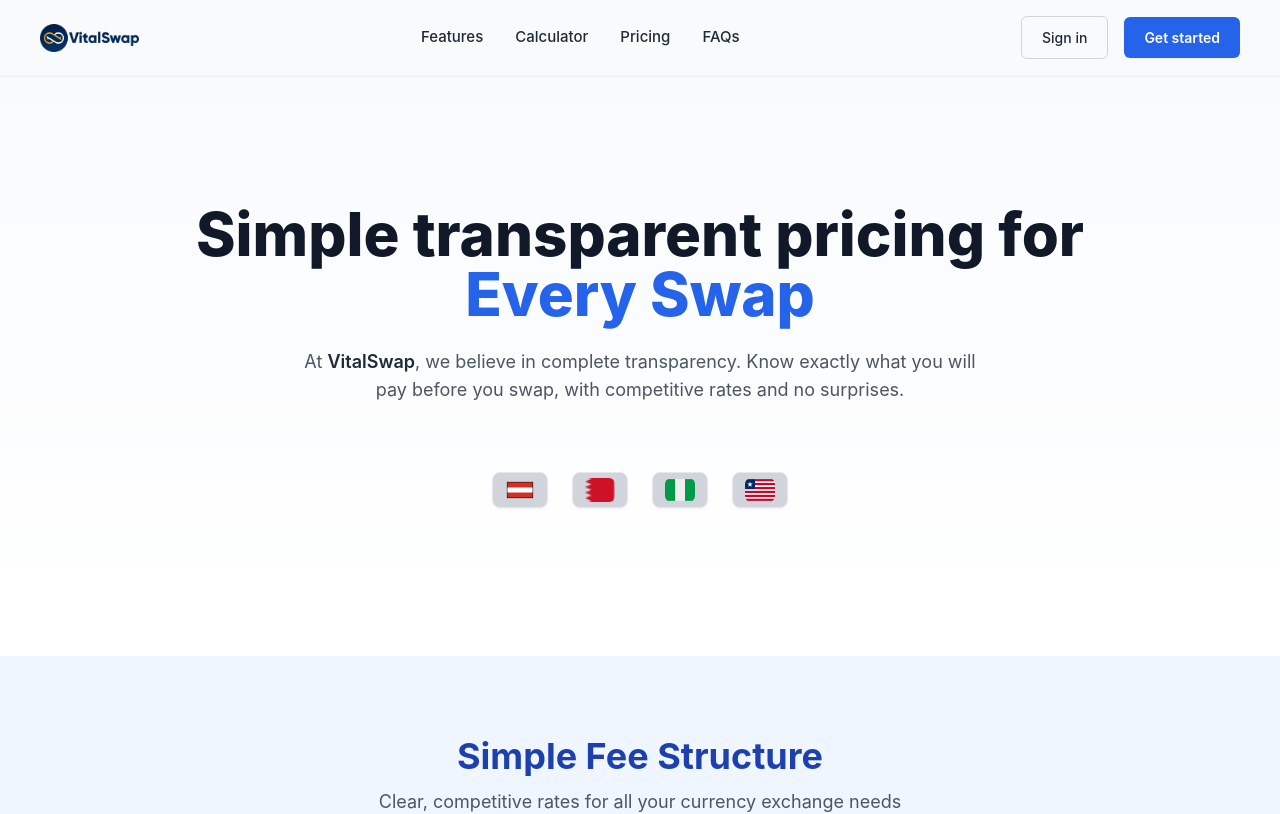
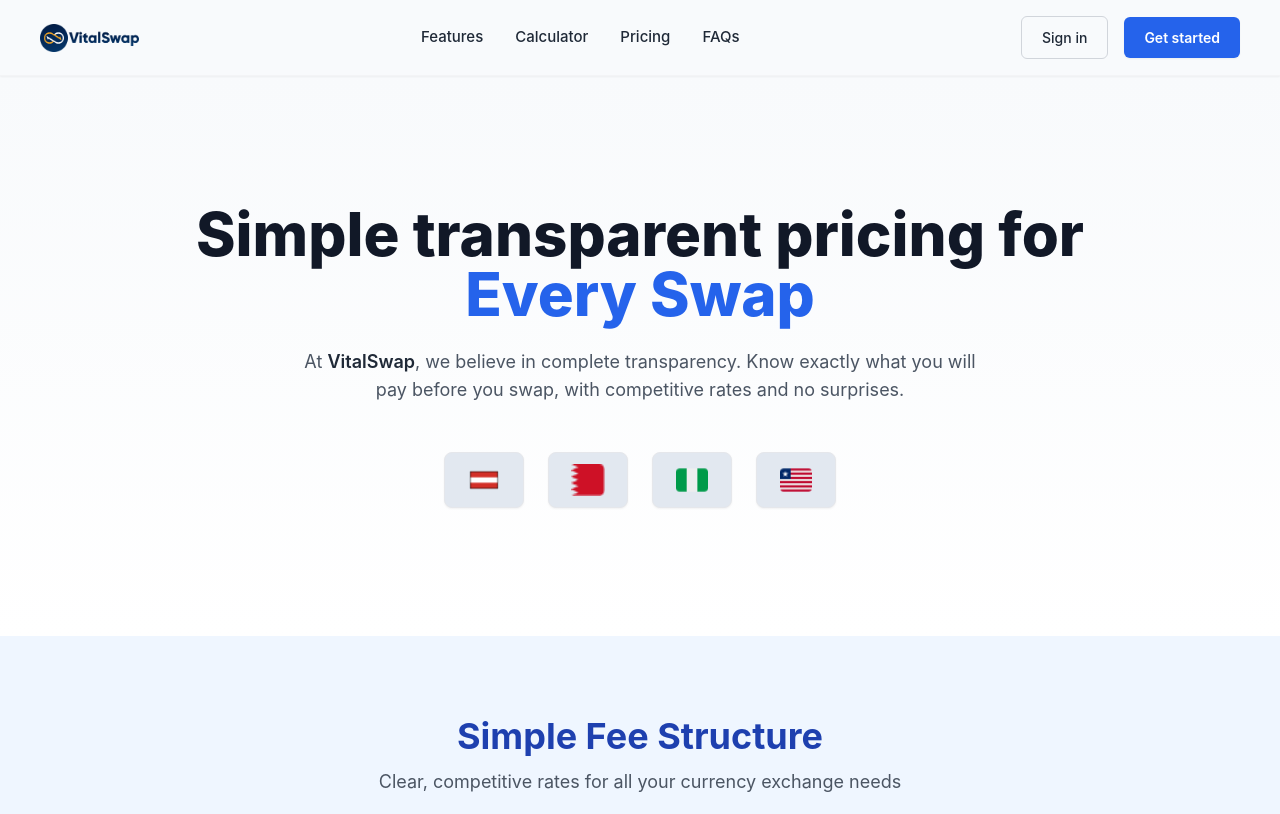
Before and after one commit to amazinglizabeth/FeePage, a React (Vite) app: page / in a window 1280 px wide. Shown: the top 814 px of the page. Built offline with nearby package versions, Linux system fonts and the light colour scheme.

Commit message:
adjust the flag size

```diff
--- a/src/components/Hero.jsx
+++ b/src/components/Hero.jsx
@@ -28,16 +28,16 @@
         </p>
 
         {/* Country Flags */}
-        <div className="flex justify-center gap-4 sm:gap-6 flex-wrap py-5 px-4">
+        <div className="flex justify-center gap-3 sm:gap-6 flex-wrap">
           {countries.map(({ code, img }) => (
             <div
               key={code}
-              className="w-20 h-15 sm:w-14 sm:h-9 bg-gray-300 p-3 rounded-lg shadow-sm flex items-center justify-center overflow-hidden border border-gray-200 hover:scale-105 hover:shadow-md transition-transform duration-300"
+              className="w-14 h-14 sm:w-20 sm:h-14 bg-slate-200 p-2.5 rounded-lg shadow-sm flex items-center justify-center overflow-hidden border border-gray-200 hover:scale-105 hover:shadow-md transition-transform duration-300"
             >
               <img
                 src={img}
                 alt={`${code} flag`}
-                className="object-cover w-10 h-6 rounded-md"
+                className="object-contain w-10 h-8 rounded-md"
               />
             </div>
           ))}
```
